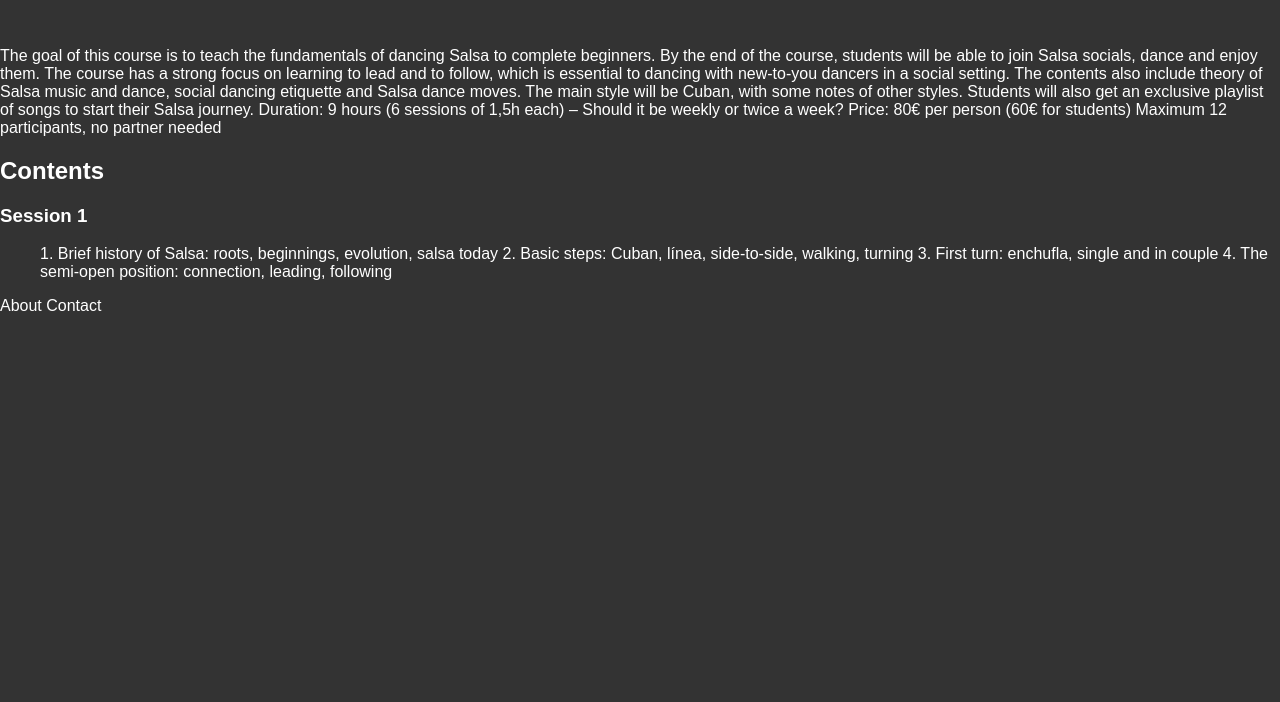
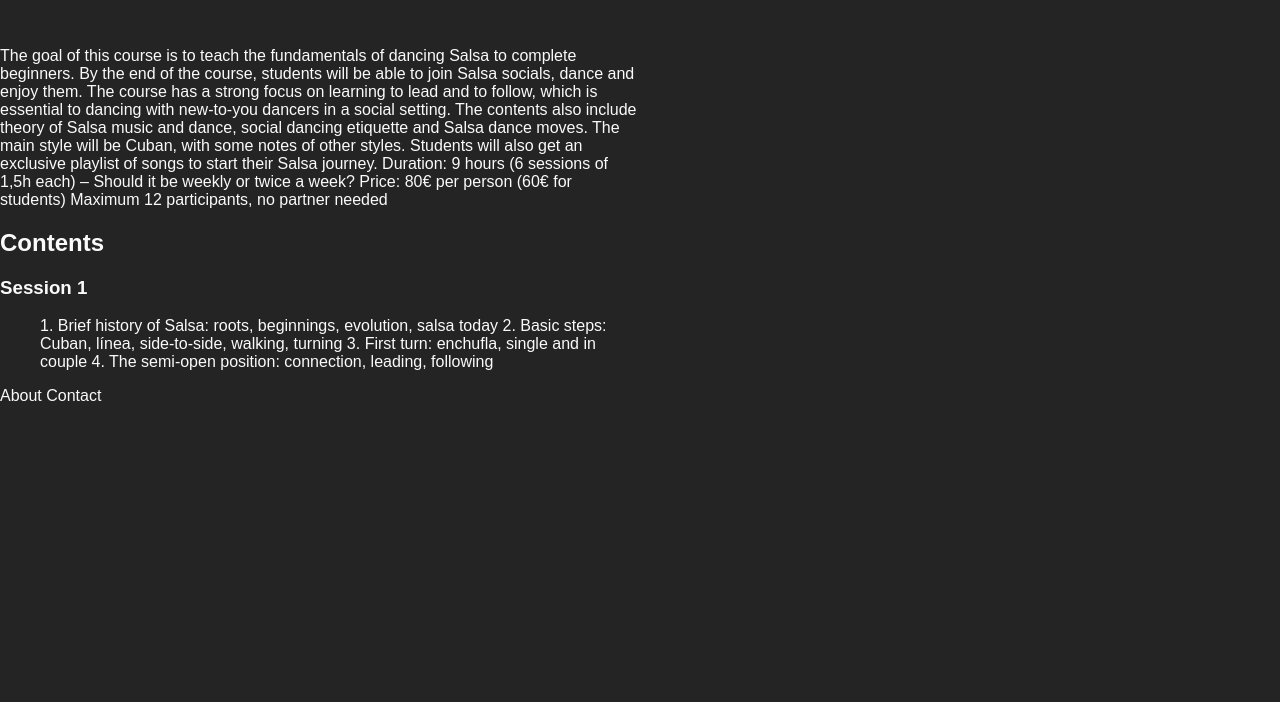
Before and after one commit to aldo-roman/aldo-roman.github.io, a plain HTML site: page index.html in a window 1280 px wide. Shown: the part 98-800 px from the top of the page. Drawn offline with Linux system fonts and the light colour scheme.

Commit message:
Update index.html

```diff
--- a/index.html
+++ b/index.html
@@ -1,8 +1,8 @@
 <html>
   <style>
     :root {
-      --primary-color: #333;
-      --secondary-color: #fff;
+      --primary-color: #242424;
+      --secondary-color: #fafafa;
     }
     html, body {
       margin: 0;
@@ -17,6 +17,10 @@
       background: var(--secondary-color);
       color: var(--primary-color);
       font-size: 3rem;
+      text-align: center;
+    }
+    main {
+      max-width: 72ch;
     }
   </style>
   <body>
```
